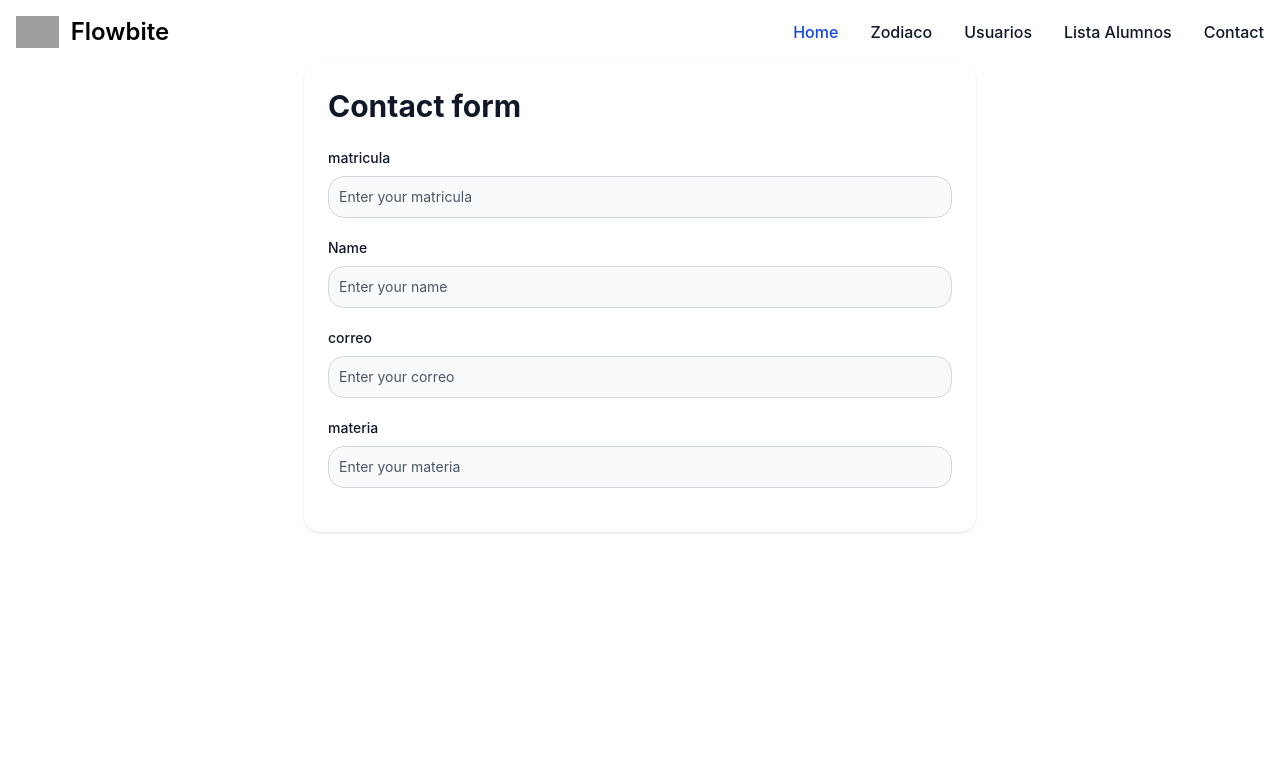
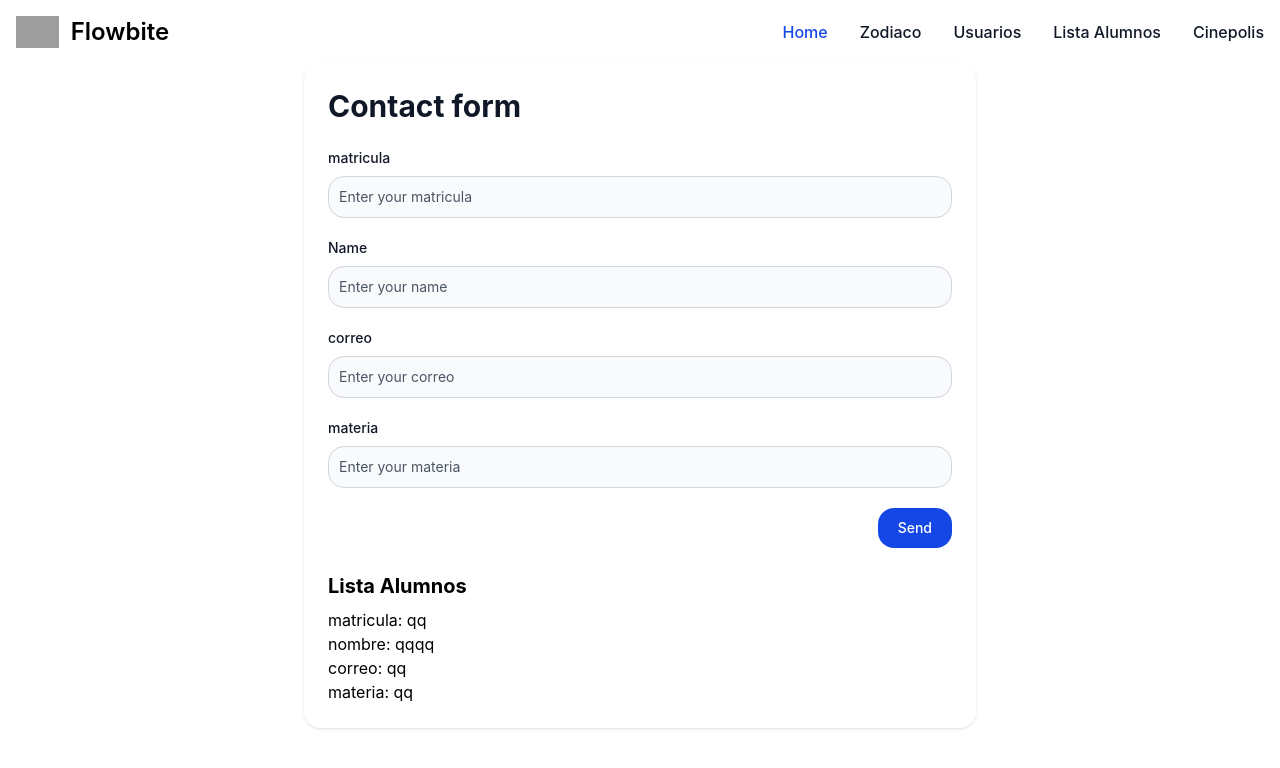
Before and after one commit to IEVN1002-23002012/segundoParcialAngular, an Angular app: page /escuela/lista-alumnos in a window 1280 px wide. Shown: the top 768 px of the page. Built offline with nearby package versions, Linux system fonts and the light colour scheme; grey boxes are pictures that could not be loaded.

Commit message:
Formularios Reactivos 07/10/2026

```diff
--- a/src/app/app.routes.ts
+++ b/src/app/app.routes.ts
@@ -30,6 +30,13 @@ export const routes: Routes = [
           import('./escuela/lista-alumnos/lista-alumnos').then(
             (c) => c.ListaAlumnos
           )
+      },
+      {
+         path: 'cinepolis',
+        loadComponent: () =>
+          import('./escuela/cinepolis/cinepolis').then(
+            (c) => c.Cinepolis
+          )
       }
     ]
   },
--- a/src/app/escuela/lista-alumnos/lista-alumnos.html
+++ b/src/app/escuela/lista-alumnos/lista-alumnos.html
@@ -18,11 +18,10 @@
         placeholder="Enter your matricula"
       />
     </div>
+
     <!-- Nombre -->
     <div class="mb-5">
-      <label for="name" class="block mb-2 text-sm font-medium text-gray-900">
-        Name
-      </label>
+      <label for="name" class="block mb-2 text-sm font-medium text-gray-900"> Name </label>
 
       <input
         type="text"
@@ -34,11 +33,10 @@
         placeholder="Enter your name"
       />
     </div>
+
     <!-- correo -->
     <div class="mb-5">
-      <label for="correo" class="block mb-2 text-sm font-medium text-gray-900">
-        correo
-      </label>
+      <label for="correo" class="block mb-2 text-sm font-medium text-gray-900"> correo </label>
 
       <input
         type="text"
@@ -50,11 +48,10 @@
         placeholder="Enter your correo"
       />
     </div>
+
     <!-- materia -->
     <div class="mb-5">
-      <label for="materia" class="block mb-2 text-sm font-medium text-gray-900">
-        materia
-      </label>
+      <label for="materia" class="block mb-2 text-sm font-medium text-gray-900"> materia </label>
 
       <input
         type="text"
@@ -67,12 +64,10 @@
       />
     </div>
 
-    <!-- Departamento -->
-    <!-- <div class="mb-5">
-      <label
-        for="department"
-        class="block mb-2 text-sm font-medium text-gray-900"
-      >
+    <!-- Departamento (comentado correctamente) -->
+    <!--
+    <div class="mb-5">
+      <label for="department" class="block mb-2 text-sm font-medium text-gray-900">
         Department
       </label>
 
@@ -83,17 +78,16 @@
         class="bg-gray-50 border border-gray-300 text-gray-900 text-sm rounded-lg focus:ring-blue-500 focus:border-blue-500 block w-full p-2.5"
       >
         <option value="" disabled>Open this select menu</option>
-
         <option value="marketing">Marketing</option>
-
         <option value="sales">Sales</option>
-
         <option value="other">Other</option>
       </select>
-    </div> -->
+    </div>
+    -->
 
-    <!-- Comentario -->
-    <!-- <div class="mb-5">
+    <!-- Comentario (comentado correctamente) -->
+    <!--
+    <div class="mb-5">
       <label for="comment" class="block mb-2 text-sm font-medium text-gray-900">
         Comment
       </label>
@@ -107,16 +101,23 @@
         placeholder="Leave a comment..."
         class="block p-2.5 w-full text-sm text-gray-900 bg-gray-50 rounded-lg border border-gray-300 focus:ring-blue-500 focus:border-blue-500"
       ></textarea>
-
+    </div>
+    -->
 
     <div class="flex justify-end mt-5">
       <button
         type="submit"
+        (click)="muestraAlumnos()"
         class="text-white bg-blue-700 hover:bg-blue-800 focus:ring-4 focus:outline-none focus:ring-blue-300 font-medium rounded-lg text-sm px-5 py-2.5 disabled:opacity-50 disabled:cursor-not-allowed"
       >
         Send
       </button>
     </div>
-    </div> -->
   </form>
+
+  <h1 class="text-xl font-bold mt-6 mb-2">Lista Alumnos</h1>
+  <h2>matricula: {{nuevoAlumno.matricula}}</h2>
+  <h2>nombre: {{nuevoAlumno.nombre}}</h2>
+  <h2>correo: {{nuevoAlumno.correo}}</h2>
+  <h2>materia: {{nuevoAlumno.materia}}</h2>
 </div>
--- a/src/app/escuela/lista-alumnos/lista-alumnos.ts
+++ b/src/app/escuela/lista-alumnos/lista-alumnos.ts
@@ -18,11 +18,11 @@ import { IAlumno } from '../alumnos';
 export class ListaAlumnos implements OnInit {
 
   nuevoAlumno: IAlumno = {
-    matricula: '',
-    nombre: '',
-    correo: '',
-    materia: ''
-  };
+    matricula: 'qq',
+    nombre: 'qqqq',
+    correo: 'qq',
+    materia: 'qq'
+  }
 
   formulario!: FormGroup;
 
@@ -37,4 +37,11 @@ export class ListaAlumnos implements OnInit {
 
   }
 
+  muestraAlumnos():void{
+    this.nuevoAlumno.matricula=this.formulario.value.matricula
+    this.nuevoAlumno.nombre=this.formulario.value.nombre
+    this.nuevoAlumno.correo=this.formulario.value.correo
+    this.nuevoAlumno.materia=this.formulario.value.materia
+  }
+
 }
--- a/src/app/navbar/navbar.html
+++ b/src/app/navbar/navbar.html
@@ -65,9 +65,9 @@
         </li>
         <li>
           <a
-            href="#"
+            [routerLink]="['escuela/cinepolis']"
             class="block py-2 px-3 text-gray-900 rounded-sm hover:bg-gray-100 md:hover:bg-transparent md:border-0 md:hover:text-blue-700 md:p-0 dark:text-white md:dark:hover:text-blue-500 dark:hover:bg-gray-700 dark:hover:text-white md:dark:hover:bg-transparent"
-            >Contact</a
+            >Cinepolis</a
           >
         </li>
       </ul>
```
Lines whose indentation alone changed are shown as unchanged.
